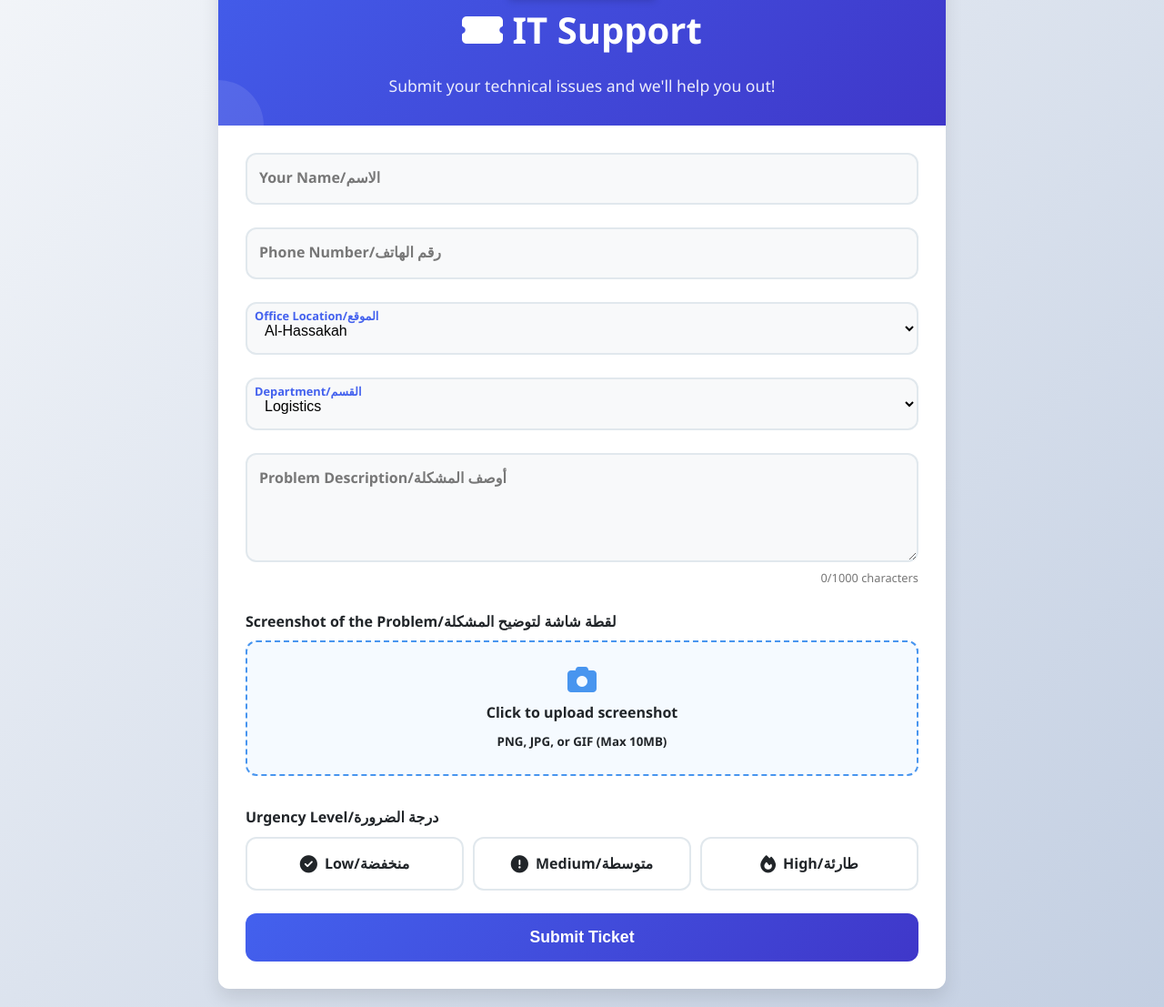
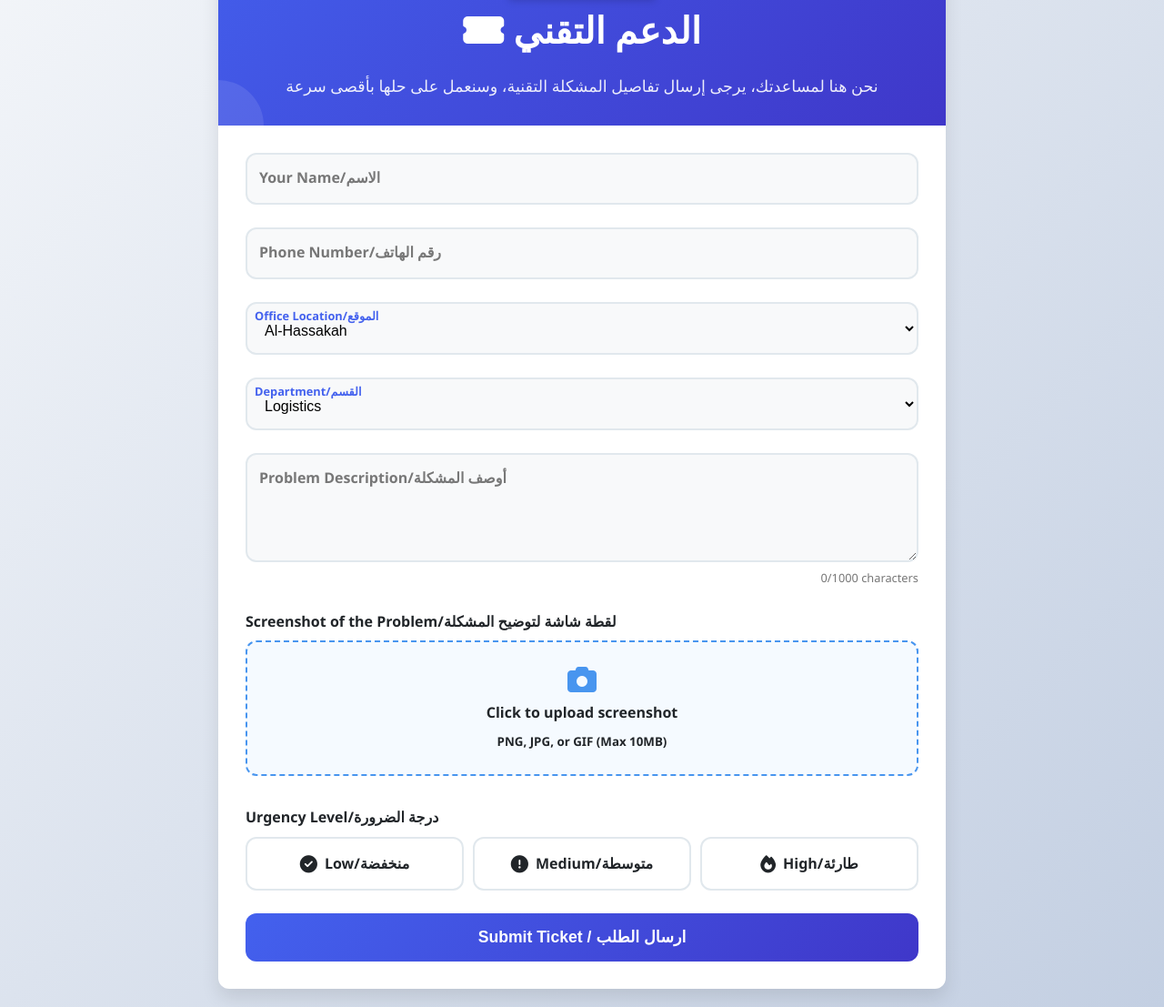
Before and after one commit to HozanFttah/ticketing-system, a website: page public/index.html in a window 1280 px wide. Shown: the part 172-1279 px from the top of the page at 91% size. Drawn offline with Linux system fonts and the light colour scheme.

Commit message:
Update index.html

```diff
--- a/public/index.html
+++ b/public/index.html
@@ -479,8 +479,8 @@ textarea[dir="rtl"] {
     <div class="container">
         <div class="header">
             <img src="logo.png" alt="Company Logo" class="header-logo">
-            <h1><i class="fas fa-ticket-alt"></i> IT Support</h1>
-            <p>Submit your technical issues and we'll help you out!</p>
+            <h1><i class="fas fa-ticket-alt"></i> الدعم التقني</h1>
+            <p>نحن هنا لمساعدتك، يرجى إرسال تفاصيل المشكلة التقنية، وسنعمل على حلها بأقصى سرعة </p>
         </div>
 
         <div class="content">
@@ -577,7 +577,7 @@ textarea[dir="rtl"] {
                 </div>
 
                 <button type="submit" class="submit-btn" id="submitBtn">
-                    <span id="submitText">Submit Ticket</span>
+                    <span id="submitText">Submit Ticket / ارسال الطلب</span>
                     <div class="spinner" id="spinner"></div>
                 </button>
             </form>
```
